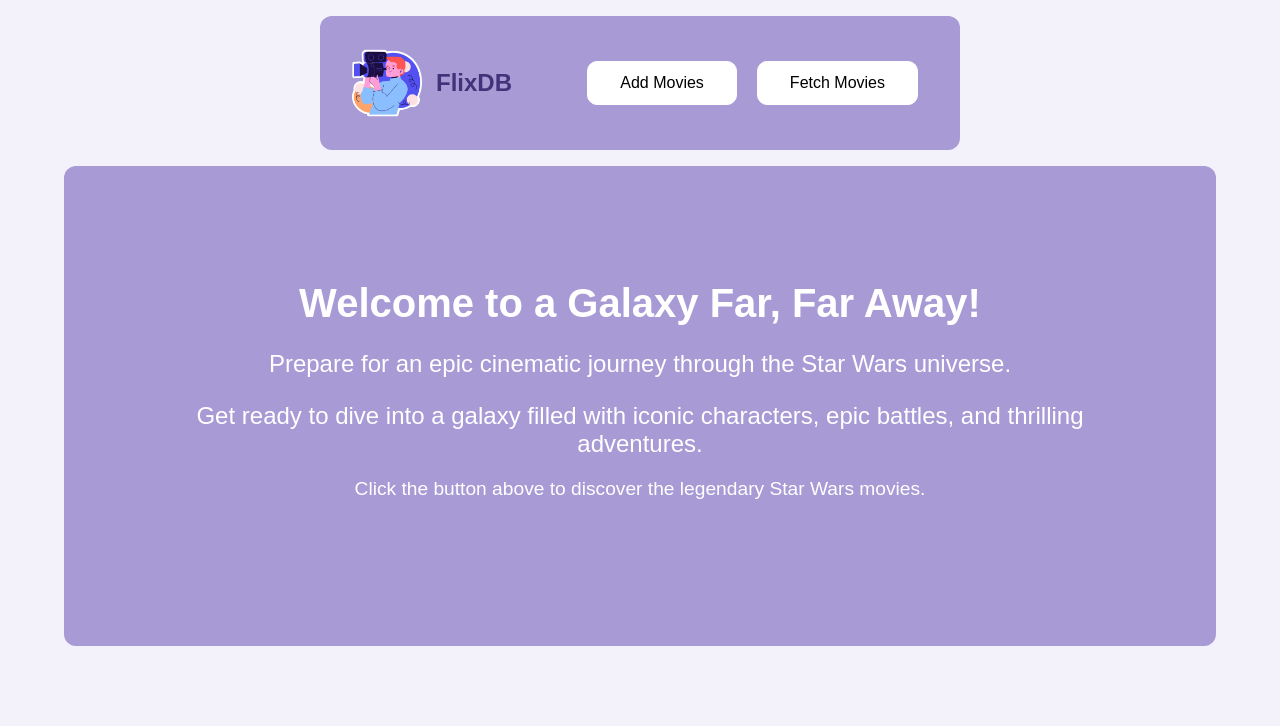
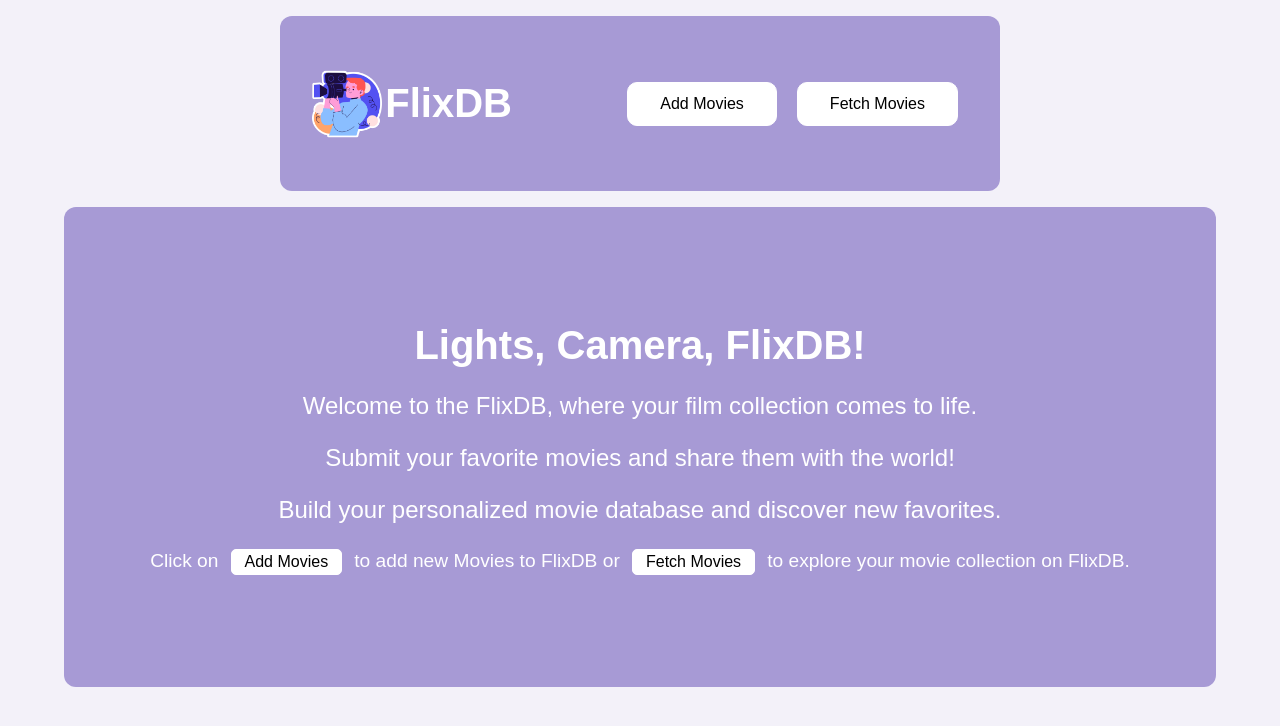
Before and after one commit to nitin-devatraj/FlixDB, a React (Create React App) app: page / in a window 1280 px wide. Shown: the top 726 px of the page. Built offline with nearby package versions, Linux system fonts and the light colour scheme.

Commit message:
rewrite the HeroText component's content.

```diff
--- a/src/App.css
+++ b/src/App.css
@@ -5,16 +5,20 @@
 }
 
 .header div {
-  min-width: 160px;
+  min-width: 200px;
   display: flex;
   justify-content: space-between;
   align-items: center;
 }
 
+.header h1 {
+  font-size: 40px;
+}
+
 section {
   margin: 1rem auto;
   width: 90%;
-  max-width: 40rem;
+  max-width: 45rem;
   text-align: center;
   background-color: #a79ad5;
   padding: 2rem;
--- a/src/components/HeroText.css
+++ b/src/components/HeroText.css
@@ -18,3 +18,15 @@
 .hero-cta {
   font-size: 1.2rem;
 }
+
+.hero-cta span {
+  display: inline-block;
+  color: initial;
+  background: white;
+  border: 1px solid white;
+  padding: 0.2rem 0.8rem;
+  border-radius: 5px;
+  margin: 5px 7px;
+  font-size: 1rem;
+  text-align: center;
+}
--- a/src/components/HeroText.js
+++ b/src/components/HeroText.js
@@ -1,18 +1,22 @@
+import React from "react";
 import "./HeroText.css";
 
 const HeroText = () => {
   return (
     <div className="hero-container">
-      <h1 className="hero-title">Welcome to a Galaxy Far, Far Away!</h1>
+      <h1 className="hero-title">Lights, Camera, FlixDB!</h1>
       <p className="hero-description">
-        Prepare for an epic cinematic journey through the Star Wars universe.
+        Welcome to the FlixDB, where your film collection comes to life.
       </p>
       <p className="hero-description">
-        Get ready to dive into a galaxy filled with iconic characters, epic
-        battles, and thrilling adventures.
+        Submit your favorite movies and share them with the world!
+      </p>
+      <p className="hero-description">
+        Build your personalized movie database and discover new favorites.
       </p>
       <p className="hero-cta">
-        Click the button above to discover the legendary Star Wars movies.
+        Click on <span>Add Movies</span> to add new Movies to FlixDB or{" "}
+        <span>Fetch Movies</span> to explore your movie collection on FlixDB.
       </p>
     </div>
   );
--- a/src/index.css
+++ b/src/index.css
@@ -8,7 +8,7 @@ body {
   margin: 0;
   font-family: "Poppins", sans-serif;
   background-color: #f3f1f9;
-  color: #40337a;
+  color: white;
 }
 
 ::-webkit-scrollbar {
```
